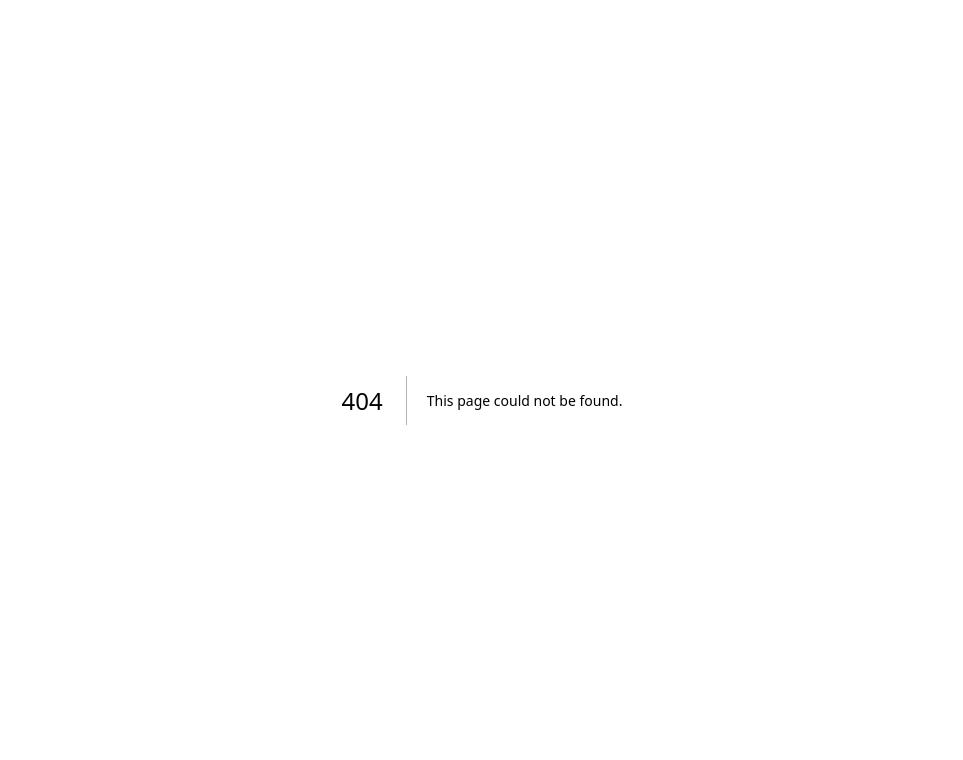
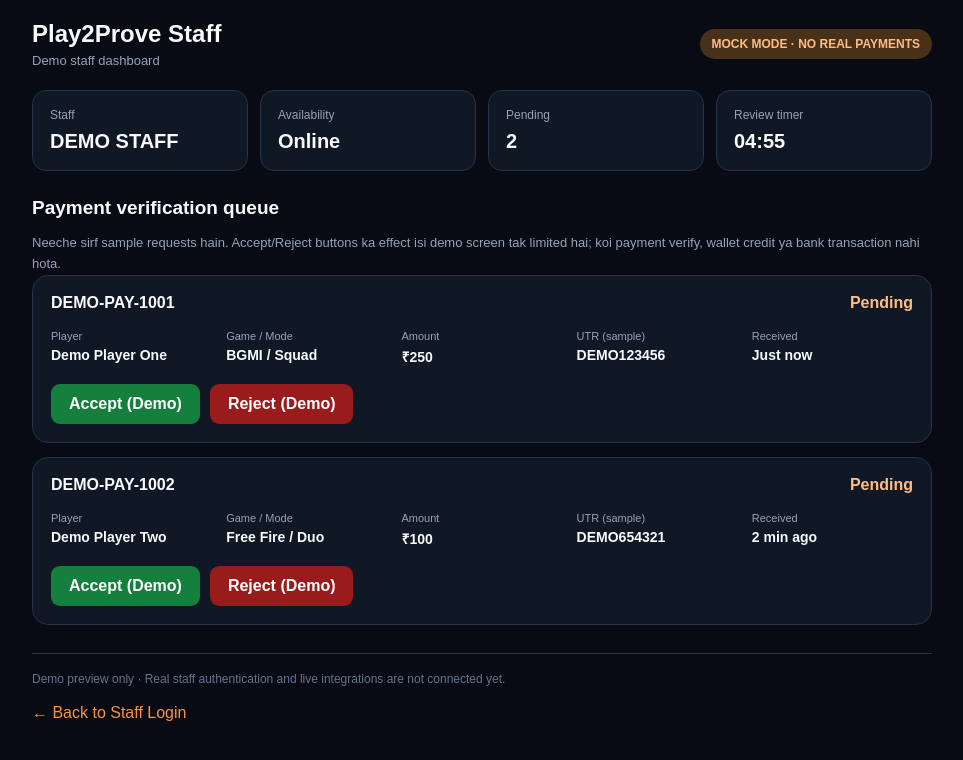
Before and after one commit to subhammayanksahu9-code/play2prove, a Next.js app: page /staff/demo in a window 1280 px wide. Before the commit this address had no page. Shown: the top 760 px of the page, without its empty margins (158-1121 px from the left). Built offline with nearby package versions, Linux system fonts and the light colour scheme.

Commit message:
Add safe mock staff dashboard preview

```diff
--- /dev/null
+++ b/app/staff/demo/page.js
@@ -0,0 +1,51 @@
+"use client";
+
+import { useEffect, useState } from "react";
+
+const sampleRequests = [
+  { id: "DEMO-PAY-1001", player: "Demo Player One", game: "BGMI", mode: "Squad", amount: "₹250", utr: "DEMO123456", received: "Just now", status: "Pending" },
+  { id: "DEMO-PAY-1002", player: "Demo Player Two", game: "Free Fire", mode: "Duo", amount: "₹100", utr: "DEMO654321", received: "2 min ago", status: "Pending" },
+];
+
+export default function StaffDemoPage() {
+  const [requests, setRequests] = useState(sampleRequests);
+  const [seconds, setSeconds] = useState(300);
+
+  useEffect(() => {
+    const timer = setInterval(() => setSeconds(s => s > 0 ? s - 1 : 300), 1000);
+    return () => clearInterval(timer);
+  }, []);
+
+  function updateRequest(id, status) {
+    setRequests(items => items.map(item => item.id === id ? { ...item, status } : item));
+  }
+
+  const clock = `${String(Math.floor(seconds / 60)).padStart(2, "0")}:${String(seconds % 60).padStart(2, "0")}`;
+
+  return (
+    <main style={{minHeight:"100vh",background:"#080b14",color:"#f8fafc",padding:20,fontFamily:"Arial,sans-serif"}}>
+      <div style={{maxWidth:900,margin:"0 auto"}}>
+        <header style={{display:"flex",justifyContent:"space-between",alignItems:"center",gap:12,flexWrap:"wrap",marginBottom:22}}>
+          <div><div style={{fontSize:24,fontWeight:800}}>Play2Prove Staff</div><div style={{color:"#94a3b8",fontSize:13,marginTop:5}}>Demo staff dashboard</div></div>
+          <span style={{background:"#493019",color:"#ffbd83",padding:"8px 12px",borderRadius:20,fontSize:12,fontWeight:800}}>MOCK MODE · NO REAL PAYMENTS</span>
+        </header>
+        <section style={{display:"grid",gridTemplateColumns:"repeat(auto-fit,minmax(150px,1fr))",gap:12,marginBottom:20}}>
+          {[["Staff","DEMO STAFF"],["Availability","Online"],["Pending",requests.filter(r=>r.status==="Pending").length],["Review timer",clock]].map(([k,v])=><div key={k} style={{background:"#101725",border:"1px solid #263247",borderRadius:14,padding:17}}><div style={{color:"#94a3b8",fontSize:12}}>{k}</div><div style={{fontSize:20,fontWeight:800,marginTop:8}}>{v}</div></div>)}
+        </section>
+        <h2 style={{fontSize:19,margin:"26px 0 14px"}}>Payment verification queue</h2>
+        <p style={{color:"#94a3b8",fontSize:13,lineHeight:1.6}}>Neeche sirf sample requests hain. Accept/Reject buttons ka effect isi demo screen tak limited hai; koi payment verify, wallet credit ya bank transaction nahi hota.</p>
+        <div style={{display:"grid",gap:14}}>
+          {requests.map(r=><article key={r.id} style={{background:"#101725",border:"1px solid #263247",borderRadius:16,padding:18}}>
+            <div style={{display:"flex",justifyContent:"space-between",gap:10,flexWrap:"wrap"}}><strong>{r.id}</strong><span style={{color:r.status==="Pending"?"#ffbd83":r.status==="Accepted"?"#86efac":"#fca5a5",fontWeight:700}}>{r.status}</span></div>
+            <div style={{display:"grid",gridTemplateColumns:"repeat(auto-fit,minmax(130px,1fr))",gap:14,margin:"18px 0"}}>
+              {[["Player",r.player],["Game / Mode",r.game+" / "+r.mode],["Amount",r.amount],["UTR (sample)",r.utr],["Received",r.received]].map(([k,v])=><div key={k}><div style={{fontSize:11,color:"#94a3b8"}}>{k}</div><div style={{fontSize:14,marginTop:5,fontWeight:600}}>{v}</div></div>)}
+            </div>
+            {r.status==="Pending" ? <div style={{display:"flex",gap:10,flexWrap:"wrap"}}><button onClick={()=>updateRequest(r.id,"Accepted")} style={{background:"#15803d",color:"white",border:0,borderRadius:9,padding:"11px 18px",fontWeight:700}}>Accept (Demo)</button><button onClick={()=>updateRequest(r.id,"Rejected")} style={{background:"#991b1b",color:"white",border:0,borderRadius:9,padding:"11px 18px",fontWeight:700}}>Reject (Demo)</button></div> : <div style={{fontSize:12,color:"#94a3b8"}}>Demo action recorded on this screen only.</div>}
+          </article>)}
+        </div>
+        <footer style={{marginTop:28,borderTop:"1px solid #263247",paddingTop:18,color:"#64748b",fontSize:12}}>Demo preview only · Real staff authentication and live integrations are not connected yet.</footer>
+        <a href="/staff" style={{display:"inline-block",marginTop:18,color:"#fb923c",textDecoration:"none"}}>← Back to Staff Login</a>
+      </div>
+    </main>
+  );
+}
```
